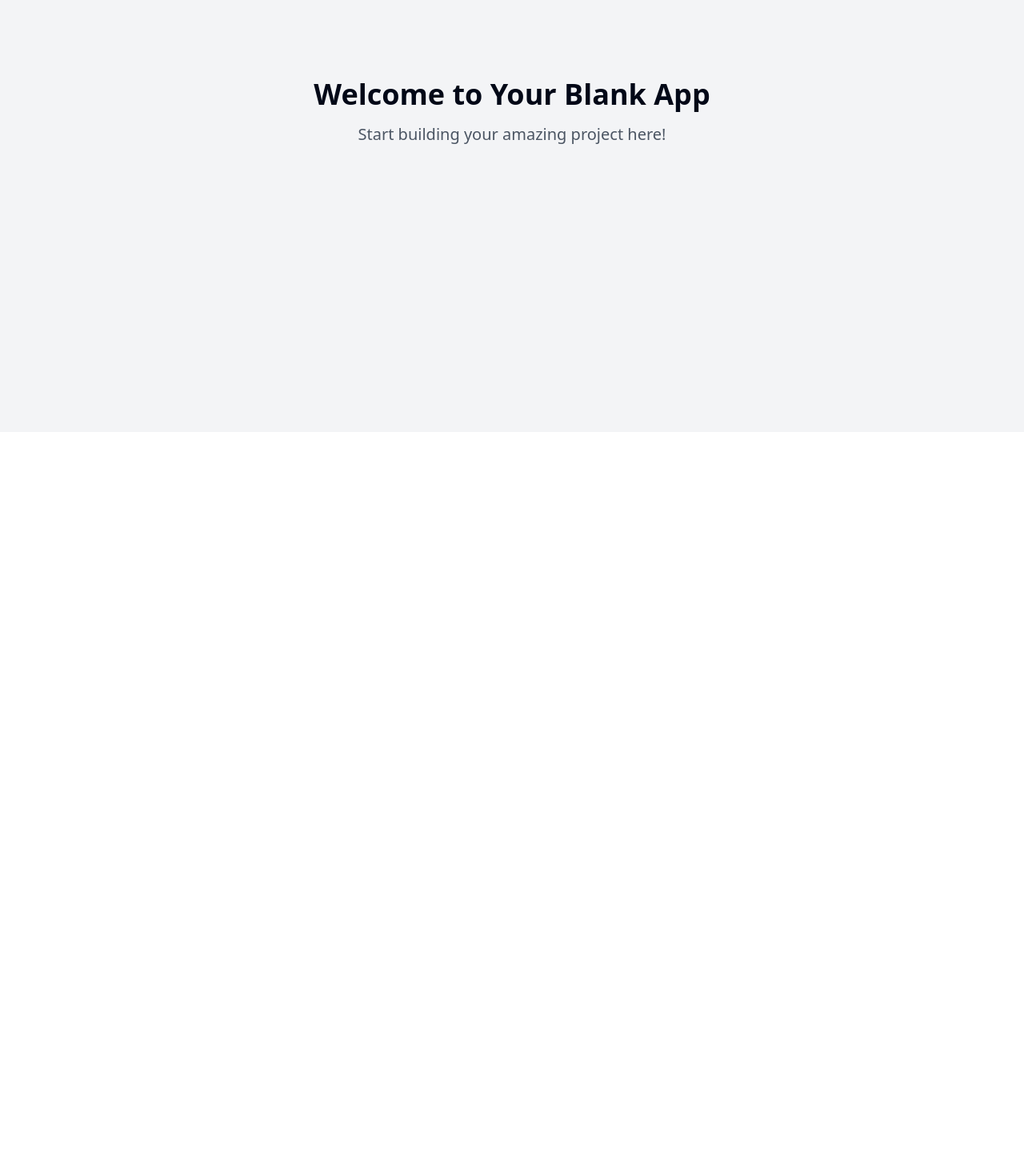
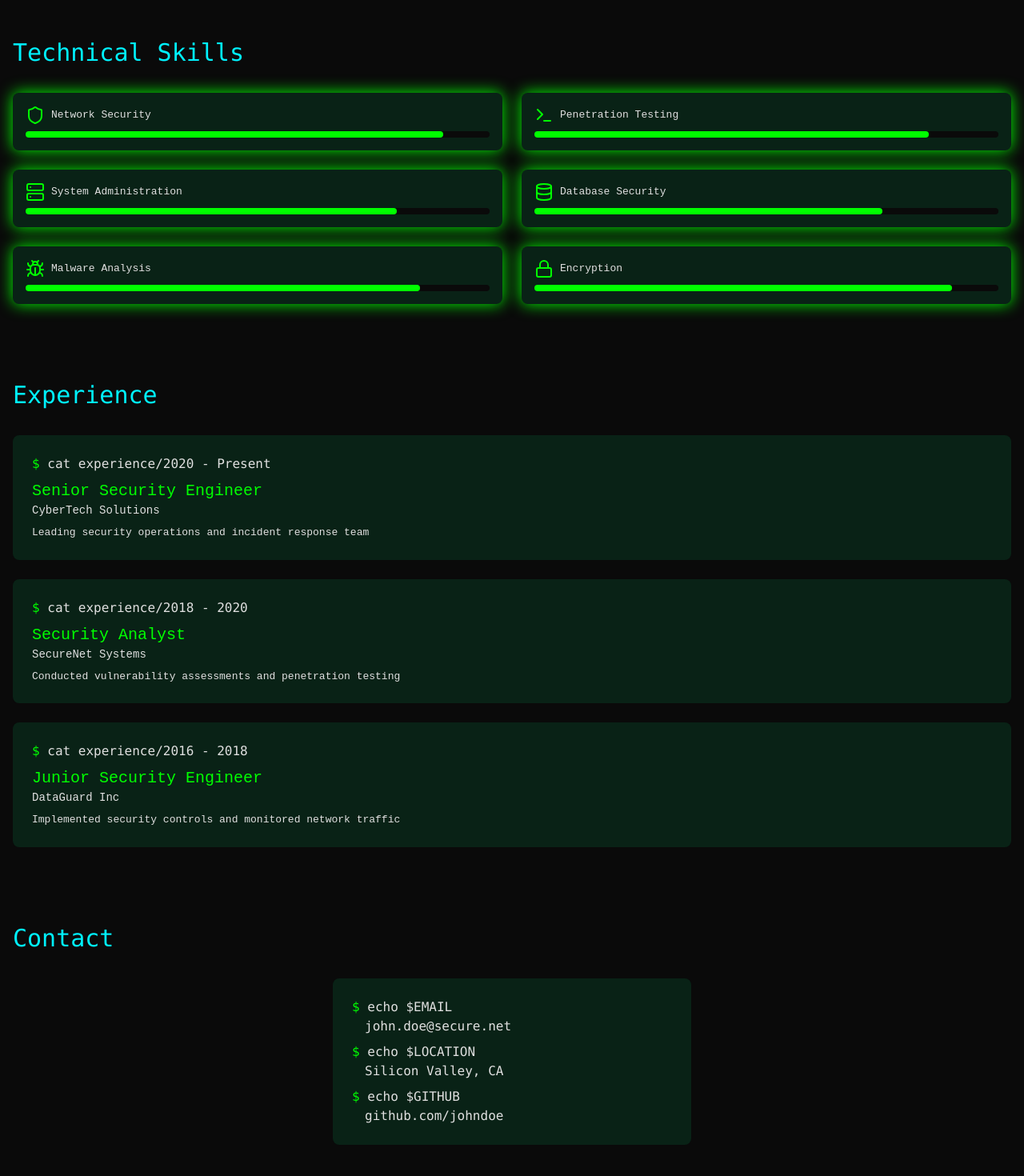
Before and after one commit to LilWikipedia/my-page, a React (Vite) app: page / in a window 1280 px wide. Shown: the part 260-1730 px from the top of the page at 80% size. Before the commit the page ends 800 px from the top, so only its background shows below. Built offline with nearby package versions, Linux system fonts and the light colour scheme.

Commit message:
Create resume website for cyber security engineer
Implement a one-page resume website featuring a dark theme tailored for a cyber security engineer, including sections for skills, experience, and contact information.
[skip gpt_engineer]

```diff
--- a/src/index.css
+++ b/src/index.css
@@ -2,100 +2,17 @@
 @tailwind components;
 @tailwind utilities;
 
-@layer base {
-  :root {
-    --background: 0 0% 100%;
-    --foreground: 222.2 84% 4.9%;
-
-    --card: 0 0% 100%;
-    --card-foreground: 222.2 84% 4.9%;
-
-    --popover: 0 0% 100%;
-    --popover-foreground: 222.2 84% 4.9%;
-
-    --primary: 222.2 47.4% 11.2%;
-    --primary-foreground: 210 40% 98%;
-
-    --secondary: 210 40% 96.1%;
-    --secondary-foreground: 222.2 47.4% 11.2%;
-
-    --muted: 210 40% 96.1%;
-    --muted-foreground: 215.4 16.3% 46.9%;
-
-    --accent: 210 40% 96.1%;
-    --accent-foreground: 222.2 47.4% 11.2%;
-
-    --destructive: 0 84.2% 60.2%;
-    --destructive-foreground: 210 40% 98%;
-
-    --border: 214.3 31.8% 91.4%;
-    --input: 214.3 31.8% 91.4%;
-    --ring: 222.2 84% 4.9%;
-
-    --radius: 0.5rem;
-
-    --sidebar-background: 0 0% 98%;
-
-    --sidebar-foreground: 240 5.3% 26.1%;
-
-    --sidebar-primary: 240 5.9% 10%;
-
-    --sidebar-primary-foreground: 0 0% 98%;
-
-    --sidebar-accent: 240 4.8% 95.9%;
-
-    --sidebar-accent-foreground: 240 5.9% 10%;
-
-    --sidebar-border: 220 13% 91%;
-
-    --sidebar-ring: 217.2 91.2% 59.8%;
-  }
-
-  .dark {
-    --background: 222.2 84% 4.9%;
-    --foreground: 210 40% 98%;
-
-    --card: 222.2 84% 4.9%;
-    --card-foreground: 210 40% 98%;
-
-    --popover: 222.2 84% 4.9%;
-    --popover-foreground: 210 40% 98%;
-
-    --primary: 210 40% 98%;
-    --primary-foreground: 222.2 47.4% 11.2%;
-
-    --secondary: 217.2 32.6% 17.5%;
-    --secondary-foreground: 210 40% 98%;
-
-    --muted: 217.2 32.6% 17.5%;
-    --muted-foreground: 215 20.2% 65.1%;
-
-    --accent: 217.2 32.6% 17.5%;
-    --accent-foreground: 210 40% 98%;
-
-    --destructive: 0 62.8% 30.6%;
-    --destructive-foreground: 210 40% 98%;
-
-    --border: 217.2 32.6% 17.5%;
-    --input: 217.2 32.6% 17.5%;
-    --ring: 212.7 26.8% 83.9%;
-    --sidebar-background: 240 5.9% 10%;
-    --sidebar-foreground: 240 4.8% 95.9%;
-    --sidebar-primary: 224.3 76.3% 48%;
-    --sidebar-primary-foreground: 0 0% 100%;
-    --sidebar-accent: 240 3.7% 15.9%;
-    --sidebar-accent-foreground: 240 4.8% 95.9%;
-    --sidebar-border: 240 3.7% 15.9%;
-    --sidebar-ring: 217.2 91.2% 59.8%;
-  }
+body {
+  background-color: #0A0A0A;
+  background-image:
+    linear-gradient(rgba(0, 255, 0, 0.05) 1px, transparent 1px),
+    linear-gradient(90deg, rgba(0, 255, 0, 0.05) 1px, transparent 1px);
+  background-size: 20px 20px;
+  font-family: monospace;
 }
 
-@layer base {
-  * {
-    @apply border-border;
-  }
-
-  body {
-    @apply bg-background text-foreground;
-  }
+.glass {
+  background: rgba(16, 255, 133, 0.1);
+  backdrop-filter: blur(10px);
+  border: 1px solid rgba(0, 255, 0, 0.2);
 }
--- a/src/pages/Index.tsx
+++ b/src/pages/Index.tsx
@@ -1,12 +1,114 @@
-// Update this page (the content is just a fallback if you fail to update the page)
+import { Shield, Terminal, Server, Database, Bug, Lock } from "lucide-react";
+import { useEffect, useState } from "react";
 
 const Index = () => {
+  const [isVisible, setIsVisible] = useState(false);
+
+  useEffect(() => {
+    setIsVisible(true);
+  }, []);
+
   return (
-    <div className="min-h-screen flex items-center justify-center bg-gray-100">
-      <div className="text-center">
-        <h1 className="text-4xl font-bold mb-4">Welcome to Your Blank App</h1>
-        <p className="text-xl text-gray-600">Start building your amazing project here!</p>
-      </div>
+    <div className="min-h-screen bg-cyber-dark text-cyber-gray">
+      {/* Hero Section */}
+      <header className="container mx-auto px-4 py-20">
+        <div className="overflow-hidden whitespace-nowrap border-r-2 border-cyber-green animate-typing">
+          <h1 className="text-4xl md:text-6xl font-mono text-cyber-green animate-text-glow">
+            John Doe
+          </h1>
+          <p className="text-xl md:text-2xl mt-2">Cyber Security Engineer</p>
+        </div>
+      </header>
+
+      {/* Skills Section */}
+      <section className="container mx-auto px-4 py-12">
+        <h2 className="text-3xl font-mono text-cyber-blue mb-8">Technical Skills</h2>
+        <div className="grid grid-cols-1 md:grid-cols-2 gap-6">
+          {[
+            { name: "Network Security", icon: <Shield className="text-cyber-green" />, level: 90 },
+            { name: "Penetration Testing", icon: <Terminal className="text-cyber-green" />, level: 85 },
+            { name: "System Administration", icon: <Server className="text-cyber-green" />, level: 80 },
+            { name: "Database Security", icon: <Database className="text-cyber-green" />, level: 75 },
+            { name: "Malware Analysis", icon: <Bug className="text-cyber-green" />, level: 85 },
+            { name: "Encryption", icon: <Lock className="text-cyber-green" />, level: 90 },
+          ].map((skill) => (
+            <div key={skill.name} className="bg-glass p-4 rounded-lg backdrop-blur-sm animate-border-glow">
+              <div className="flex items-center gap-2 mb-2">
+                {skill.icon}
+                <span>{skill.name}</span>
+              </div>
+              <div className="h-2 bg-cyber-dark rounded-full">
+                <div
+                  className="h-full bg-cyber-green rounded-full transition-all duration-1000"
+                  style={{
+                    width: isVisible ? `${skill.level}%` : "0%",
+                  }}
+                />
+              </div>
+            </div>
+          ))}
+        </div>
+      </section>
+
+      {/* Experience Section */}
+      <section className="container mx-auto px-4 py-12">
+        <h2 className="text-3xl font-mono text-cyber-blue mb-8">Experience</h2>
+        <div className="space-y-6">
+          {[
+            {
+              title: "Senior Security Engineer",
+              company: "CyberTech Solutions",
+              period: "2020 - Present",
+              description: "Leading security operations and incident response team",
+            },
+            {
+              title: "Security Analyst",
+              company: "SecureNet Systems",
+              period: "2018 - 2020",
+              description: "Conducted vulnerability assessments and penetration testing",
+            },
+            {
+              title: "Junior Security Engineer",
+              company: "DataGuard Inc",
+              period: "2016 - 2018",
+              description: "Implemented security controls and monitored network traffic",
+            },
+          ].map((exp) => (
+            <div key={exp.title} className="bg-glass p-6 rounded-lg backdrop-blur-sm">
+              <div className="font-mono">
+                <span className="text-cyber-green">$</span> cat experience/{exp.period}
+              </div>
+              <h3 className="text-xl text-cyber-green mt-2">{exp.title}</h3>
+              <p className="text-sm text-cyber-gray">{exp.company}</p>
+              <p className="mt-2">{exp.description}</p>
+            </div>
+          ))}
+        </div>
+      </section>
+
+      {/* Contact Section */}
+      <section className="container mx-auto px-4 py-12">
+        <h2 className="text-3xl font-mono text-cyber-blue mb-8">Contact</h2>
+        <div className="bg-glass p-6 rounded-lg backdrop-blur-sm max-w-md mx-auto">
+          <div className="font-mono space-y-2">
+            <p>
+              <span className="text-cyber-green">$</span> echo $EMAIL
+              <br />
+              <span className="ml-4">john.doe@secure.net</span>
+            </p>
+            <p>
+              <span className="text-cyber-green">$</span> echo $LOCATION
+              <br />
+              <span className="ml-4">Silicon Valley, CA</span>
+            </p>
+            <p>
+              <span className="text-cyber-green">$</span> echo $GITHUB
+              <br />
+              <span className="ml-4">github.com/johndoe</span>
+            </p>
+          </div>
+        </div>
+      </section>
     </div>
   );
 };
--- a/tailwind.config.ts
+++ b/tailwind.config.ts
@@ -2,95 +2,42 @@ import type { Config } from "tailwindcss";
 
 export default {
   darkMode: ["class"],
-	content: [
-		"./pages/**/*.{ts,tsx}",
-		"./components/**/*.{ts,tsx}",
-		"./app/**/*.{ts,tsx}",
-		"./src/**/*.{ts,tsx}",
-	],
-	prefix: "",
+  content: ["./src/**/*.{ts,tsx}"],
   theme: {
-		container: {
-			center: true,
-			padding: '2rem',
-			screens: {
-				'2xl': '1400px'
-			}
-		},
     extend: {
       colors: {
-				border: 'hsl(var(--border))',
-				input: 'hsl(var(--input))',
-				ring: 'hsl(var(--ring))',
-				background: 'hsl(var(--background))',
-				foreground: 'hsl(var(--foreground))',
-				primary: {
-					DEFAULT: 'hsl(var(--primary))',
-					foreground: 'hsl(var(--primary-foreground))'
+        cyber: {
+          green: "#00ff00",
+          blue: "#00f2fe",
+          dark: "#0A0A0A",
+          gray: "#e0e0e0",
         },
-				secondary: {
-					DEFAULT: 'hsl(var(--secondary))',
-					foreground: 'hsl(var(--secondary-foreground))'
+        glass: "rgba(16, 255, 133, 0.1)",
       },
-				destructive: {
-					DEFAULT: 'hsl(var(--destructive))',
-					foreground: 'hsl(var(--destructive-foreground))'
-				},
-				muted: {
-					DEFAULT: 'hsl(var(--muted))',
-					foreground: 'hsl(var(--muted-foreground))'
-				},
-				accent: {
-					DEFAULT: 'hsl(var(--accent))',
-					foreground: 'hsl(var(--accent-foreground))'
-				},
-				popover: {
-					DEFAULT: 'hsl(var(--popover))',
-					foreground: 'hsl(var(--popover-foreground))'
-				},
-				card: {
-					DEFAULT: 'hsl(var(--card))',
-					foreground: 'hsl(var(--card-foreground))'
-				},
-				sidebar: {
-					DEFAULT: 'hsl(var(--sidebar-background))',
-					foreground: 'hsl(var(--sidebar-foreground))',
-					primary: 'hsl(var(--sidebar-primary))',
-					'primary-foreground': 'hsl(var(--sidebar-primary-foreground))',
-					accent: 'hsl(var(--sidebar-accent))',
-					'accent-foreground': 'hsl(var(--sidebar-accent-foreground))',
-					border: 'hsl(var(--sidebar-border))',
-					ring: 'hsl(var(--sidebar-ring))'
-				}
-			},
-			borderRadius: {
-				lg: 'var(--radius)',
-				md: 'calc(var(--radius) - 2px)',
-				sm: 'calc(var(--radius) - 4px)'
+      animation: {
+        'text-glow': 'glow 2s ease-in-out infinite alternate',
+        'border-glow': 'borderGlow 2s ease-in-out infinite alternate',
+        'typing': 'typing 3.5s steps(40, end), blink .75s step-end infinite',
       },
       keyframes: {
-				'accordion-down': {
-					from: {
-						height: '0'
+        glow: {
+          'from': { textShadow: '0 0 10px #00ff00, 0 0 20px #00ff00, 0 0 30px #00ff00' },
+          'to': { textShadow: '0 0 20px #00ff00, 0 0 30px #00ff00, 0 0 40px #00ff00' },
         },
-					to: {
-						height: 'var(--radix-accordion-content-height)'
-					}
+        borderGlow: {
+          'from': { boxShadow: '0 0 10px #00ff00' },
+          'to': { boxShadow: '0 0 20px #00ff00' },
         },
-				'accordion-up': {
-					from: {
-						height: 'var(--radix-accordion-content-height)'
+        typing: {
+          'from': { width: '0' },
+          'to': { width: '100%' },
         },
-					to: {
-						height: '0'
-					}
-				}
+        blink: {
+          'from, to': { borderColor: 'transparent' },
+          '50%': { borderColor: '#00ff00' },
         },
-			animation: {
-				'accordion-down': 'accordion-down 0.2s ease-out',
-				'accordion-up': 'accordion-up 0.2s ease-out'
-			}
-		}
+      },
+    },
   },
   plugins: [require("tailwindcss-animate")],
 } satisfies Config;
```
Lines whose indentation alone changed are shown as unchanged.
